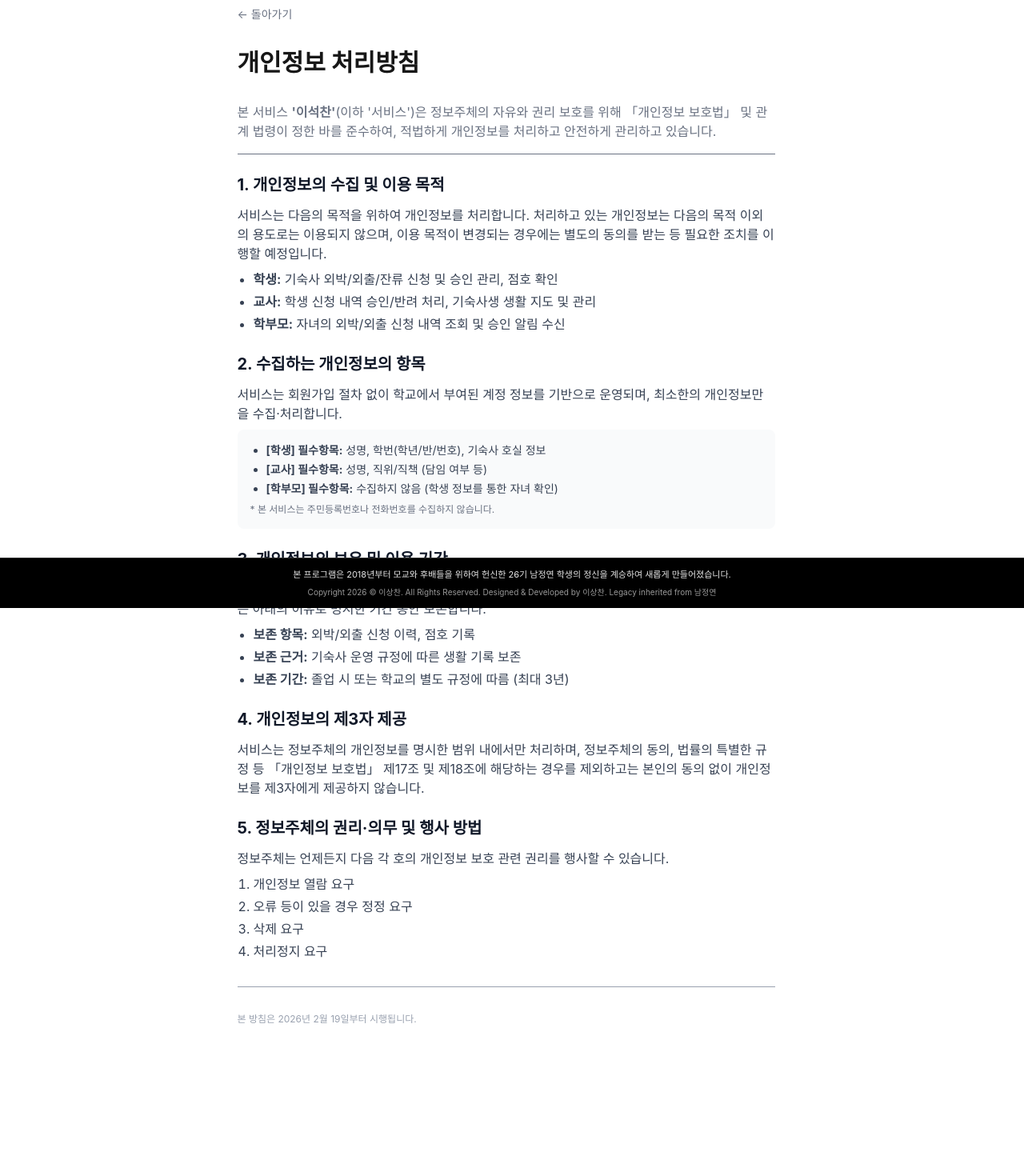
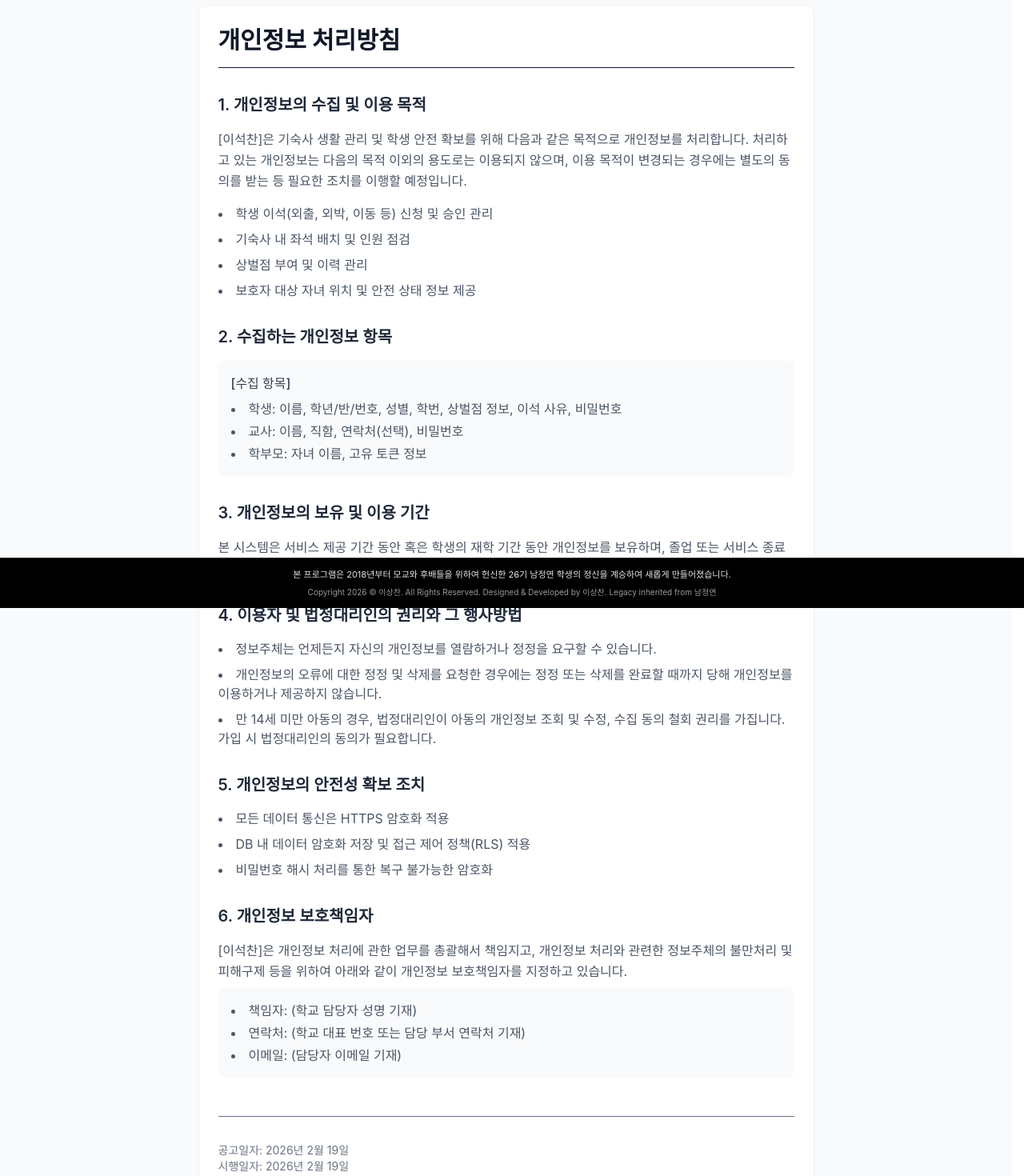
Before and after one commit to cganidormi/e-seokchan, a Next.js app: page /privacy in a window 1280 px wide. Shown: the part 40-1510 px from the top of the page at 80% size. Before the commit the page ends 1430 px from the top, so only its background shows below. Built offline with nearby package versions, Linux system fonts and the light colour scheme; a web font is replaced by a local one.

Commit message:
feat: enhance privacy policy for KERIS requirements

```diff
--- a/app/privacy/page.tsx
+++ b/app/privacy/page.tsx
@@ -1,78 +1,81 @@
 'use client';
 
-import { useRouter } from 'next/navigation';
+import React from 'react';
 
-export default function PrivacyPolicy() {
-    const router = useRouter();
+export default function PrivacyPage() {
+    return (
+        <div className="min-h-screen bg-gray-50 py-12 px-4 sm:px-6 lg:px-8">
+            <div className="max-w-3xl mx-auto bg-white shadow sm:rounded-lg overflow-hidden">
+                <div className="px-4 py-5 sm:p-6">
+                    <h1 className="text-3xl font-bold text-gray-900 mb-8 pb-4 border-b">개인정보 처리방침</h1>
 
-    return (
-        <div className="min-h-screen bg-white p-6 md:p-12">
-            <div className="max-w-2xl mx-auto">
-                <button
-                    onClick={() => router.back()}
-                    className="mb-8 text-sm text-gray-500 hover:text-gray-900 flex items-center gap-1"
-                >
-                    ← 돌아가기
-                </button>
-
-                <h1 className="text-3xl font-bold mb-8">개인정보 처리방침</h1>
-
-                <div className="prose prose-sm text-gray-700 space-y-6">
-                    <p className="border-b pb-4 text-gray-500">
-                        본 서비스 <strong>'이석찬'</strong>(이하 '서비스')은 정보주체의 자유와 권리 보호를 위해 「개인정보 보호법」 및 관계 법령이 정한 바를 준수하여, 적법하게 개인정보를 처리하고 안전하게 관리하고 있습니다.
-                    </p>
-
-                    <section>
-                        <h2 className="text-xl font-bold text-gray-900 mb-3">1. 개인정보의 수집 및 이용 목적</h2>
-                        <p>서비스는 다음의 목적을 위하여 개인정보를 처리합니다. 처리하고 있는 개인정보는 다음의 목적 이외의 용도로는 이용되지 않으며, 이용 목적이 변경되는 경우에는 별도의 동의를 받는 등 필요한 조치를 이행할 예정입니다.</p>
-                        <ul className="list-disc pl-5 mt-2 space-y-1">
-                            <li><strong>학생:</strong> 기숙사 외박/외출/잔류 신청 및 승인 관리, 점호 확인</li>
-                            <li><strong>교사:</strong> 학생 신청 내역 승인/반려 처리, 기숙사생 생활 지도 및 관리</li>
-                            <li><strong>학부모:</strong> 자녀의 외박/외출 신청 내역 조회 및 승인 알림 수신</li>
+                    <section className="mb-8">
+                        <h2 className="text-xl font-semibold text-gray-800 mb-4">1. 개인정보의 수집 및 이용 목적</h2>
+                        <p className="text-gray-600 leading-relaxed mb-4">
+                            [이석찬]은 기숙사 생활 관리 및 학생 안전 확보를 위해 다음과 같은 목적으로 개인정보를 처리합니다. 처리하고 있는 개인정보는 다음의 목적 이외의 용도로는 이용되지 않으며, 이용 목적이 변경되는 경우에는 별도의 동의를 받는 등 필요한 조치를 이행할 예정입니다.
+                        </p>
+                        <ul className="list-disc list-inside text-gray-600 space-y-2">
+                            <li>학생 이석(외출, 외박, 이동 등) 신청 및 승인 관리</li>
+                            <li>기숙사 내 좌석 배치 및 인원 점검</li>
+                            <li>상벌점 부여 및 이력 관리</li>
+                            <li>보호자 대상 자녀 위치 및 안전 상태 정보 제공</li>
                         </ul>
                     </section>
 
-                    <section>
-                        <h2 className="text-xl font-bold text-gray-900 mb-3">2. 수집하는 개인정보의 항목</h2>
-                        <p>서비스는 회원가입 절차 없이 학교에서 부여된 계정 정보를 기반으로 운영되며, 최소한의 개인정보만을 수집·처리합니다.</p>
-                        <div className="bg-gray-50 p-4 rounded-lg mt-2 text-sm">
-                            <ul className="list-disc pl-5 space-y-1">
-                                <li><strong>[학생] 필수항목:</strong> 성명, 학번(학년/반/번호), 기숙사 호실 정보</li>
-                                <li><strong>[교사] 필수항목:</strong> 성명, 직위/직책 (담임 여부 등)</li>
-                                <li><strong>[학부모] 필수항목:</strong> 수집하지 않음 (학생 정보를 통한 자녀 확인)</li>
+                    <section className="mb-8">
+                        <h2 className="text-xl font-semibold text-gray-800 mb-4">2. 수집하는 개인정보 항목</h2>
+                        <div className="bg-gray-50 p-4 rounded-lg">
+                            <p className="text-gray-700 font-medium mb-2">[수집 항목]</p>
+                            <ul className="list-disc list-inside text-gray-600 space-y-1">
+                                <li>학생: 이름, 학년/반/번호, 성별, 학번, 상벌점 정보, 이석 사유, 비밀번호</li>
+                                <li>교사: 이름, 직함, 연락처(선택), 비밀번호</li>
+                                <li>학부모: 자녀 이름, 고유 토큰 정보</li>
                             </ul>
-                            <p className="mt-2 text-xs text-gray-500">* 본 서비스는 주민등록번호나 전화번호를 수집하지 않습니다.</p>
                         </div>
                     </section>
 
-                    <section>
-                        <h2 className="text-xl font-bold text-gray-900 mb-3">3. 개인정보의 보유 및 이용 기간</h2>
-                        <p>개인정보는 원칙적으로 서비스 이용 목적이 달성되면 지체 없이 파기합니다. 단, 다음의 정보에 대해서는 아래의 이유로 명시한 기간 동안 보존합니다.</p>
-                        <ul className="list-disc pl-5 mt-2 space-y-1">
-                            <li><strong>보존 항목:</strong> 외박/외출 신청 이력, 점호 기록</li>
-                            <li><strong>보존 근거:</strong> 기숙사 운영 규정에 따른 생활 기록 보존</li>
-                            <li><strong>보존 기간:</strong> 졸업 시 또는 학교의 별도 규정에 따름 (최대 3년)</li>
+                    <section className="mb-8">
+                        <h2 className="text-xl font-semibold text-gray-800 mb-4">3. 개인정보의 보유 및 이용 기간</h2>
+                        <p className="text-gray-600 leading-relaxed">
+                            본 시스템은 서비스 제공 기간 동안 혹은 학생의 재학 기간 동안 개인정보를 보유하며, 졸업 또는 서비스 종료 시 원칙적으로 지체 없이 파기합니다. 단, 관계 법령에 의해 보존할 필요가 있는 경우 해당 법령에 따릅니다.
+                        </p>
+                    </section>
+
+                    <section className="mb-8">
+                        <h2 className="text-xl font-semibold text-gray-800 mb-4">4. 이용자 및 법정대리인의 권리와 그 행사방법</h2>
+                        <ul className="list-disc list-inside text-gray-600 space-y-2">
+                            <li>정보주체는 언제든지 자신의 개인정보를 열람하거나 정정을 요구할 수 있습니다.</li>
+                            <li>개인정보의 오류에 대한 정정 및 삭제를 요청한 경우에는 정정 또는 삭제를 완료할 때까지 당해 개인정보를 이용하거나 제공하지 않습니다.</li>
+                            <li>만 14세 미만 아동의 경우, 법정대리인이 아동의 개인정보 조회 및 수정, 수집 동의 철회 권리를 가집니다. 가입 시 법정대리인의 동의가 필요합니다.</li>
                         </ul>
                     </section>
 
-                    <section>
-                        <h2 className="text-xl font-bold text-gray-900 mb-3">4. 개인정보의 제3자 제공</h2>
-                        <p>서비스는 정보주체의 개인정보를 명시한 범위 내에서만 처리하며, 정보주체의 동의, 법률의 특별한 규정 등 「개인정보 보호법」 제17조 및 제18조에 해당하는 경우를 제외하고는 본인의 동의 없이 개인정보를 제3자에게 제공하지 않습니다.</p>
+                    <section className="mb-8">
+                        <h2 className="text-xl font-semibold text-gray-800 mb-4">5. 개인정보의 안전성 확보 조치</h2>
+                        <ul className="list-disc list-inside text-gray-600 space-y-2">
+                            <li>모든 데이터 통신은 HTTPS 암호화 적용</li>
+                            <li>DB 내 데이터 암호화 저장 및 접근 제어 정책(RLS) 적용</li>
+                            <li>비밀번호 해시 처리를 통한 복구 불가능한 암호화</li>
+                        </ul>
                     </section>
 
-                    <section>
-                        <h2 className="text-xl font-bold text-gray-900 mb-3">5. 정보주체의 권리·의무 및 행사 방법</h2>
-                        <p>정보주체는 언제든지 다음 각 호의 개인정보 보호 관련 권리를 행사할 수 있습니다.</p>
-                        <ol className="list-decimal pl-5 mt-2 space-y-1">
-                            <li>개인정보 열람 요구</li>
-                            <li>오류 등이 있을 경우 정정 요구</li>
-                            <li>삭제 요구</li>
-                            <li>처리정지 요구</li>
-                        </ol>
+                    <section className="mb-8">
+                        <h2 className="text-xl font-semibold text-gray-800 mb-4">6. 개인정보 보호책임자</h2>
+                        <p className="text-gray-600 leading-relaxed mb-2">
+                            [이석찬]은 개인정보 처리에 관한 업무를 총괄해서 책임지고, 개인정보 처리와 관련한 정보주체의 불만처리 및 피해구제 등을 위하여 아래와 같이 개인정보 보호책임자를 지정하고 있습니다.
+                        </p>
+                        <div className="bg-gray-50 p-4 rounded-lg">
+                            <ul className="list-disc list-inside text-gray-600 space-y-1">
+                                <li>책임자: (학교 담당자 성명 기재)</li>
+                                <li>연락처: (학교 대표 번호 또는 담당 부서 연락처 기재)</li>
+                                <li>이메일: (담당자 이메일 기재)</li>
+                            </ul>
+                        </div>
                     </section>
 
-                    <div className="pt-8 mt-8 border-t text-xs text-gray-400">
-                        <p>본 방침은 2026년 2월 19일부터 시행됩니다.</p>
+                    <div className="mt-12 pt-8 border-t text-sm text-gray-500">
+                        <p>공고일자: 2026년 2월 19일</p>
+                        <p>시행일자: 2026년 2월 19일</p>
                     </div>
                 </div>
             </div>
```
